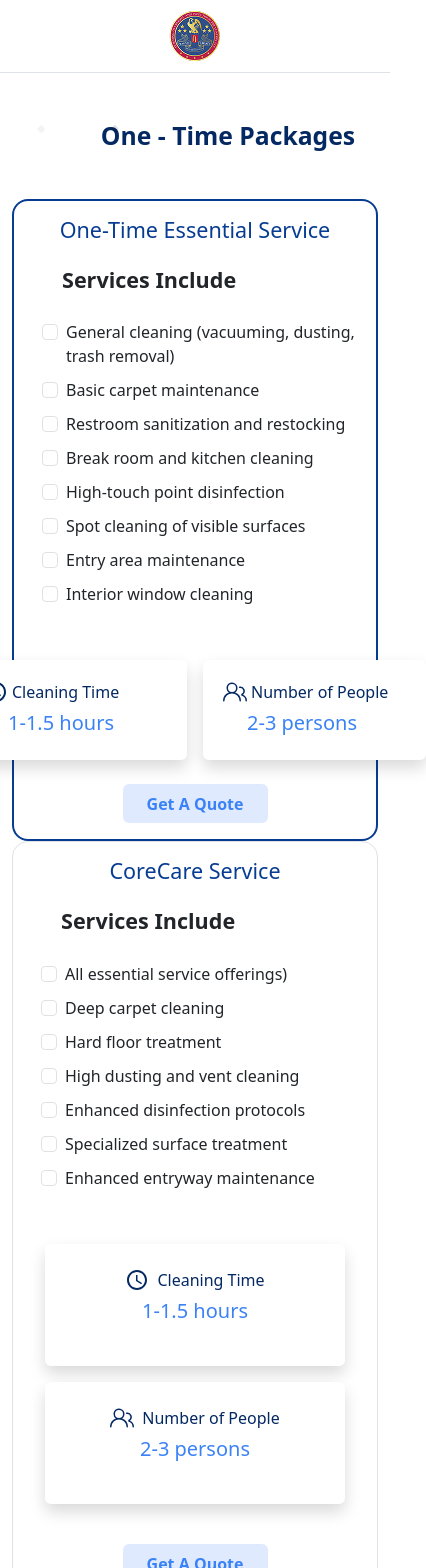
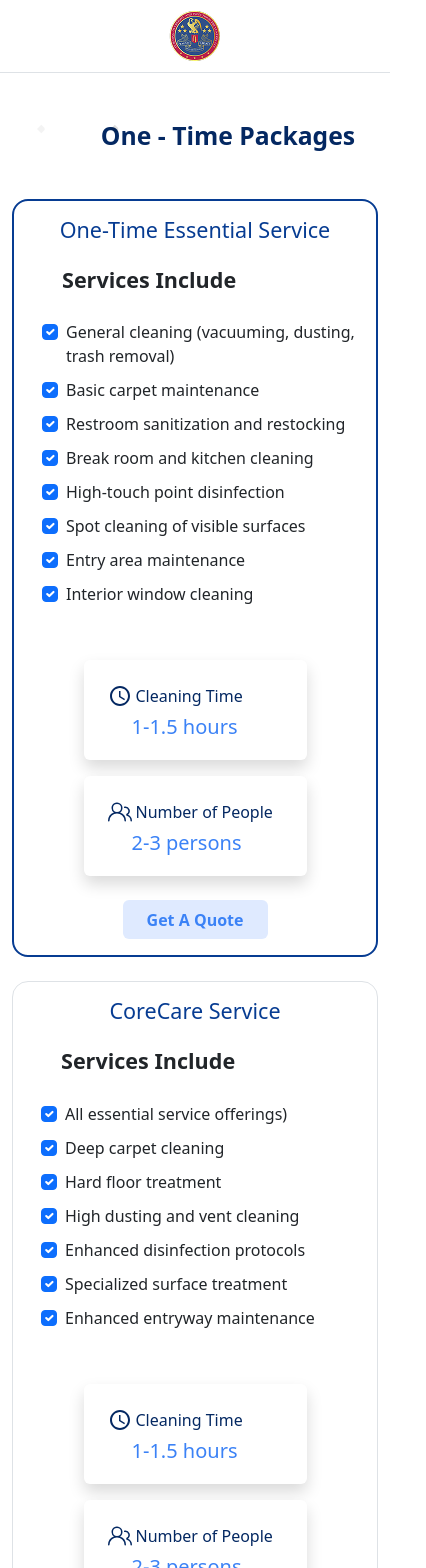
Before and after one commit to Hammad6223/Cleaning-Service-, a React (Vite) app: page /onetime-services in a window 390 px wide. Shown: the top 1568 px of the page, 426 px wide, since content can reach past the window. Built offline with nearby package versions, Linux system fonts and the light colour scheme.

Commit message:
Second page responsiveness complete

```diff
--- a/src/Components/squareFtservices/CoreCare/Corecarecards.jsx
+++ b/src/Components/squareFtservices/CoreCare/Corecarecards.jsx
@@ -1,46 +1,44 @@
-import { Card } from "react-bootstrap";
+import { Card, Row, Col } from "react-bootstrap";
 import { GoPeople } from "react-icons/go";
 import { MdAccessTime } from "react-icons/md";
 import "../index.css";
 
 export const CoreCareFooter = () => {
   return (
-    <div className="container">
-      <div className="row justify-content-center">
+    <Row className="justify-content-center g-3">
       {/* First Card */}
-        <div className="col-12 col-md-6 d-flex justify-content-center mb-3">
-          <Card className="p-2 main-Content shadow border-0 w-100" style={{ maxWidth: "300px" }}>
-            <Card.Body className="d-flex flex-column text-center">
-              <div className="d-flex align-items-center justify-content-center gap-2">
+      <Col md={6} xs={12} className="d-flex justify-content-center">
+        <Card className="p-2 shadow border-0" style={{ width: "223px", height: "100px" }}>
+          <Card.Body className="d-flex flex-column">
+            <div className="d-flex align-items-center gap-1">
               <MdAccessTime size={24} style={{ color: "rgba(4, 40, 98, 1)" }} />
               <h6 className="fw-normal mb-0" style={{ color: "rgba(4, 40, 98, 1)" }}>
                 Cleaning Time
               </h6>
             </div>
-              <p className="fs-5 fw-normal mt-1" style={{ color: "rgba(59, 130, 246, 1)" }}>
+            <p className="ps-4 fs-5 fw-medium mt-1" style={{ color: "rgba(59, 130, 246, 1)" }}>
               1-1.5 hours
             </p>
           </Card.Body>
         </Card>
-        </div>
+      </Col>
 
       {/* Second Card */}
-        <div className="col-12 col-md-6 d-flex justify-content-center mb-3">
-          <Card className="p-2 shadow border-0 w-100" style={{ maxWidth: "300px" }}>
-            <Card.Body className="d-flex flex-column text-center">
-              <div className="d-flex align-items-center justify-content-center gap-2">
+      <Col md={6} xs={12} className="d-flex justify-content-center">
+        <Card className="p-2 shadow border-0" style={{ width: "223px", height: "100px" }}>
+          <Card.Body className="d-flex flex-column">
+            <div className="d-flex align-items-center gap-1">
               <GoPeople size={24} style={{ color: "rgba(4, 40, 98, 1)" }} />
               <h6 className="fw-normal mb-0" style={{ color: "rgba(4, 40, 98, 1)" }}>
                 Number of People
               </h6>
             </div>
-              <p className="fs-5 fw-medium mt-1" style={{ color: "rgba(59, 130, 246, 1)" }}>
+            <p className="ps-4 fs-5 fw-medium mt-1" style={{ color: "rgba(59, 130, 246, 1)" }}>
               2-3 persons
             </p>
           </Card.Body>
         </Card>
-        </div>
-      </div>
-    </div>
+      </Col>
+    </Row>
   );
 };
--- a/src/Components/squareFtservices/Essential/Essentailcards.jsx
+++ b/src/Components/squareFtservices/Essential/Essentailcards.jsx
@@ -1,58 +1,46 @@
-import { Card } from "react-bootstrap";
+import { Card, Row, Col } from "react-bootstrap";
 import { GoPeople } from "react-icons/go";
 import { MdAccessTime } from "react-icons/md";
 import "../index.css";
 
-export const FoooterCards = () => {
+function FooterCards(){
   return (
-    <div className="d-flex gap-3 justify-content-center">
+    <Row className="justify-content-center g-3">
       {/* First Card */}
-      <Card
-        className="p-1 shadow border-0 "
-        style={{ width: "223px", height: "100px" }}
-      >
+      <Col md={6} xs={12} className="d-flex justify-content-center">
+        <Card className="p-2 shadow border-0" style={{ width: "223px", height: "100px" }}>
           <Card.Body className="d-flex flex-column">
             <div className="d-flex align-items-center gap-1">
               <MdAccessTime size={24} style={{ color: "rgba(4, 40, 98, 1)" }} />
-            <h6
-              className="fw-normal mb-0"
-              style={{ color: "rgba(4, 40, 98, 1)" }}
-            >
+              <h6 className="fw-normal mb-0" style={{ color: "rgba(4, 40, 98, 1)" }}>
                 Cleaning Time
               </h6>
             </div>
-          <p
-            className=" ps-4 fs-5 fw-medium mt-1"
-            style={{ color: "rgba(59, 130, 246, 1)" }}
-          >
+            <p className="ps-4 fs-5 fw-medium mt-1" style={{ color: "rgba(59, 130, 246, 1)" }}>
               1-1.5 hours
             </p>
           </Card.Body>
         </Card>
+      </Col>
 
       {/* Second Card */}
-      <Card
-        className="p-1 shadow border-0"
-        style={{ width: "223px", height: "100px" }}
-      >
+      <Col md={6} xs={12} className="d-flex justify-content-center">
+        <Card className="p-2 shadow border-0" style={{ width: "223px", height: "100px" }}>
           <Card.Body className="d-flex flex-column">
             <div className="d-flex align-items-center gap-1">
               <GoPeople size={24} style={{ color: "rgba(4, 40, 98, 1)" }} />
-            <h6
-              className=" fw-normal mb-0"
-              style={{ color: "rgba(4, 40, 98, 1)" }}
-            >
+              <h6 className="fw-normal mb-0" style={{ color: "rgba(4, 40, 98, 1)" }}>
                 Number of People
               </h6>
             </div>
-          <p
-            className=" ps-4 fs-5 fw-medium mt-1"
-            style={{ color: "rgba(59, 130, 246, 1)" }}
-          >
+            <p className="ps-4 fs-5 fw-medium mt-1" style={{ color: "rgba(59, 130, 246, 1)" }}>
               2-3 persons
             </p>
           </Card.Body>
         </Card>
-    </div>
+      </Col>
+    </Row>
   );
 };
+
+export default FooterCards
--- a/src/Components/squareFtservices/index.jsx
+++ b/src/Components/squareFtservices/index.jsx
@@ -3,12 +3,12 @@ import { essentailData } from "./Essential/essentialData";
 import Logo from "../../Common/Logo";
 import { Form } from "react-bootstrap";
 import "./index.css";
-import { FoooterCards } from "./Essential/Essentailcards";
 import { CoreCareFooter } from "./CoreCare/Corecarecards";
 import { coreCareData } from "./CoreCare/coreCareData";
 import Info from "../../Images/Info-img.png";
 import { Link } from "react-router";
 import { PiLessThanLight } from "react-icons/pi";
+import FooterCards from "./Essential/Essentailcards";
 
 const OneTimeServices = (essentialData) => {
   const [data, setData] = useState();
@@ -37,7 +37,7 @@ const OneTimeServices = (essentialData) => {
 
           <div className="row d-flex justify-content-between mt-5 gx-4">
             {/* First Column */}
-            <div className="col-lg-6">
+            <div className="col-lg-6 mb-4 mb-lg-0">
               <div className="d-flex flex-column justify-content-between rounded-4 py-3 h-100"
               style={{border: "2px solid rgba(7, 60, 146, 1)",
                 display: "flex",
@@ -63,6 +63,8 @@ const OneTimeServices = (essentialData) => {
                         id={item.id}
                         label={item.label}
                         className="fs-6 fw-normal p-1"
+                        checked
+                        readOnly
                       />
                     ))}
                   </Form.Group>
@@ -70,7 +72,7 @@ const OneTimeServices = (essentialData) => {
 
                 {/* Lower Section */}
                 <div className="d-flex flex-column align-items-center gap-3">
-                  <FoooterCards />
+                  <FooterCards />
                   <Link to="/price">
                     <button
                       className="rounded fw-semibold fs-6 border-0 mt-2"
@@ -89,8 +91,8 @@ const OneTimeServices = (essentialData) => {
             </div>
 
             {/* Second Column */}
-            <div className="col-lg-6">
-              <div className="border rounded-4 d-flex flex-column justify-content-between rounded py-3 h-100"
+            <div className="col-lg-6 mb-4 mb-lg-0">
+            <div className="border rounded-4 d-flex flex-column justify-content-between rounded py-3 h-100"
               style={{ display: "flex",
                 flexDirection: "column",
                 justifyContent: "space-between",
@@ -115,6 +117,8 @@ const OneTimeServices = (essentialData) => {
                         id={item.id}
                         label={item.label}
                         className="fs-6 fw-normal p-1"
+                        checked
+                        readOnly
                       />
                     ))}
                   </Form.Group>
```
Lines whose indentation alone changed are shown as unchanged.
